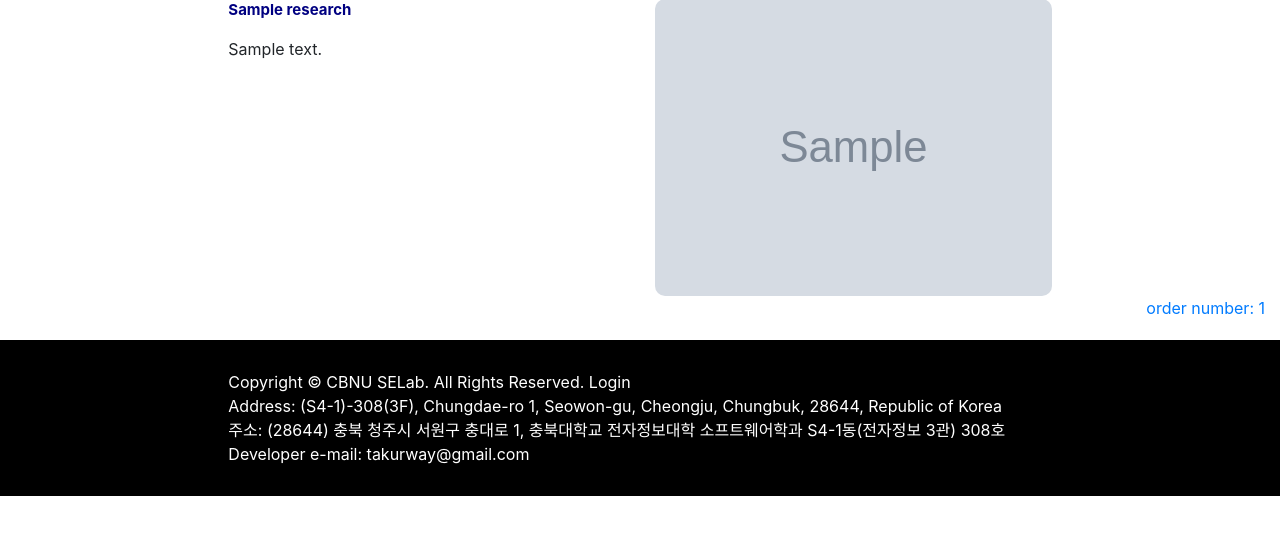
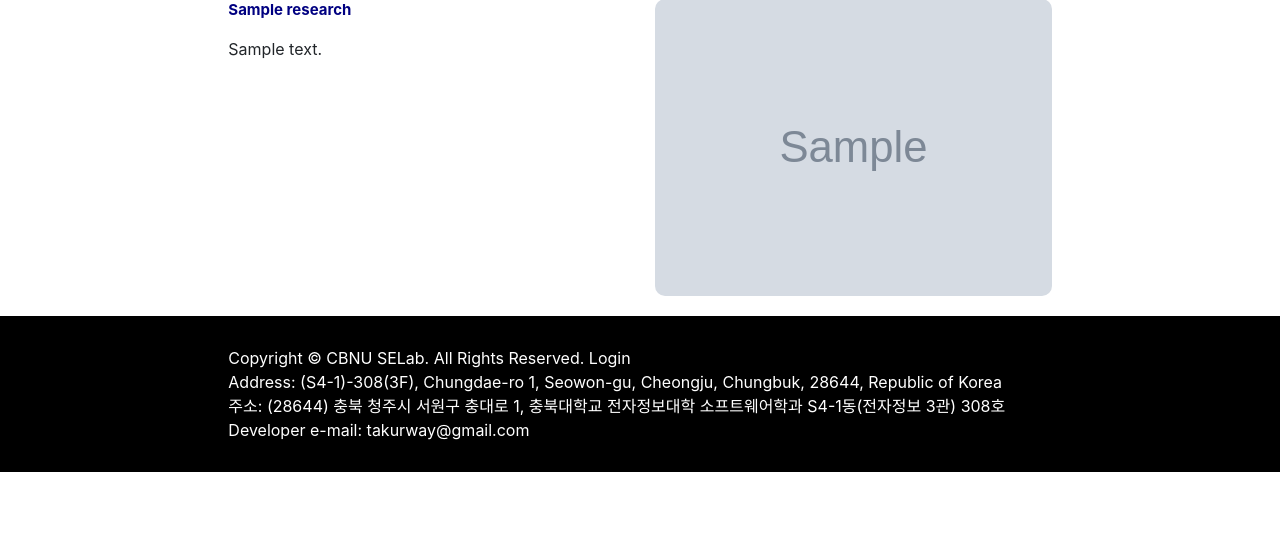
Before and after one commit to dongkakika/selab_web, a Django app: template templates/ppr/research.html in a window 1280 px wide. Shown: the part 237-772 px from the top of the page. Run offline with Django 3.2, Linux system fonts and the light colour scheme; the template is opened without the code that fills it: most values are stand-ins (such as "Sample title", 1, 10 or a date in 2020); grey boxes marked "Sample" are stand-in pictures; some libraries are stand-ins or nearby versions.

Commit message:
version update

```diff
--- a/templates/ppr/research.html
+++ b/templates/ppr/research.html
@@ -75,12 +75,12 @@
 
             </div>
 
+            {% if request.user.level == '0' or request.user.level == '1' %}
             <div style="text-align: right; margin-bottom:8px">
                 <a href="modify/{{ research.id }}/">order number: {{research.number}}</a>
             </div>
             <!-- 수정, 삭제 버튼 -->
             <div class="modifyButton" style="text-align: right;">
-                {% if request.user.level == '0' or request.user.level == '1' %}
                     <a href="modify/{{ research.id }}/" class="btn btn-success">Modify</a>
                     <button onclick="id_pass({{research.id}})" type="button" class="btn btn-danger" data-toggle="modal" data-target="#delete_modal2">delete</button>
                     <script>
@@ -89,8 +89,8 @@
                             temp_url = id_value;
                         }
                     </script>
-                {% endif %}
             </div>
+            {% endif %}
             <!-- 삭제 버튼 클릭시, 팝업되는 modal창 -->
             <div id="delete_modal2" class="modal fade" tabindex="-1" role="dialog">
                 <div class="modal-dialog" role="document">
```
